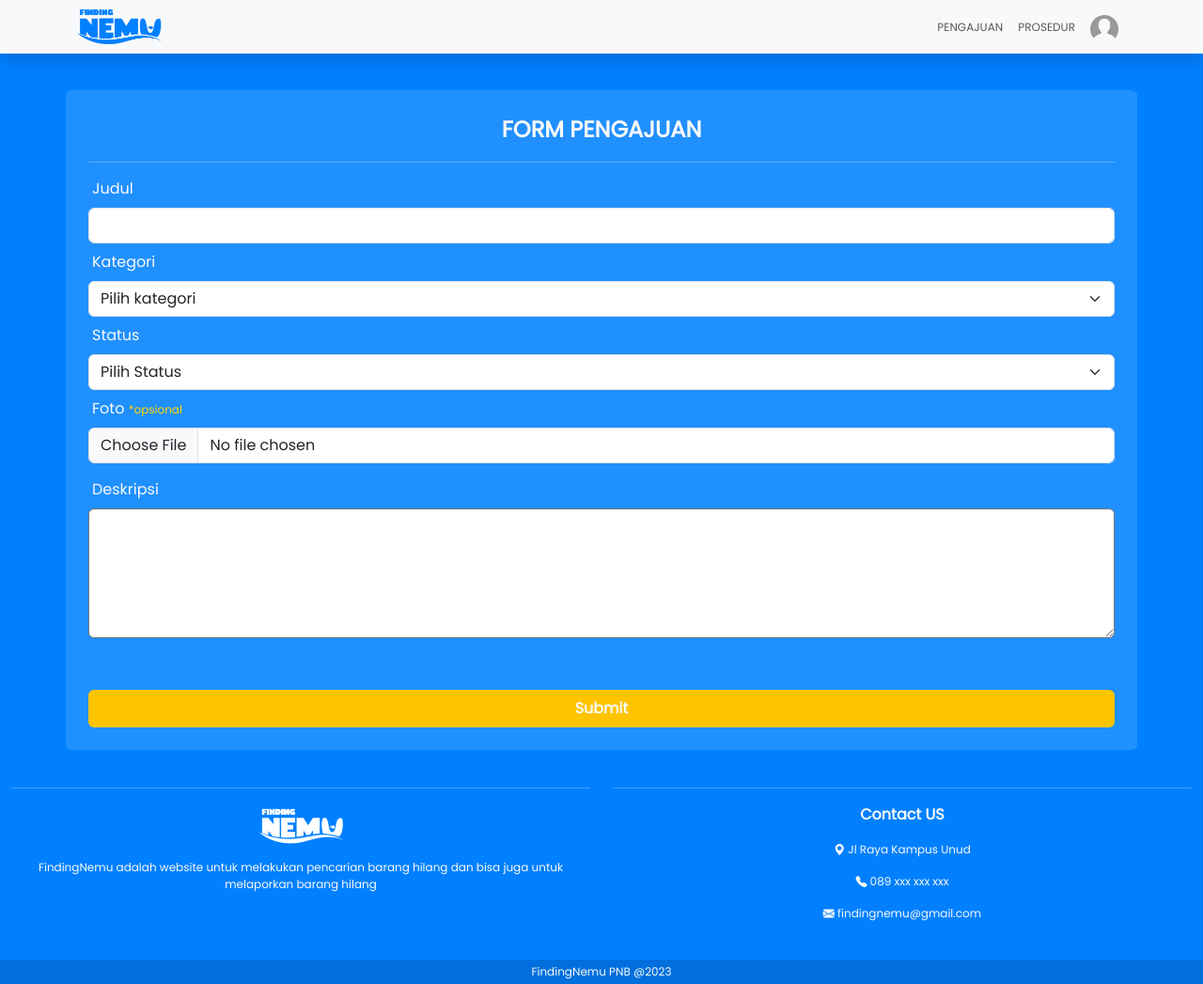
After one commit to bagaskara2004/FindingNemu, a CodeIgniter app: page /findingNemu/Cposting/pengajuan in a window 1280 px wide. The commit adds this page. Shown: the whole page at 94% size. Run offline with CodeIgniter, Linux system fonts and the light colour scheme; data comes from the database, SQL or seed files in the repository.

```diff
--- a/application/controllers/Cposting.php
+++ b/application/controllers/Cposting.php
@@ -11,12 +11,23 @@ class Cposting extends CI_Controller {
 
 	public function index()
 	{
+		$this->load->view('Posting/navbar.php');
 		$this->load->view('index.php');
+		$this->load->view('Posting/footer.php');
 	}
 
 	public function detail() {
-		$data["id_posting"] = $this->input->post("id_posting");
-		$this->load->view('Home/detail', $data);
+		$datas['data'] = $this->db->get_where('posting',['id_posting' => $this->input->post("id_posting")])->row_array();
+		$datas['pelapor'] = $this->db->get_where('user',['id_user' => $datas['data']['id_user']])->row_array();
+		$datas['kategori'] = $this->db->get_where('kategori',['id_kategori' => $datas['data']['id_kategori']])->row_array();
+		if ($datas['data']['status'] > 0) {
+			$datas['status'] = 'Temuan';
+		}else {
+			$datas['status'] = 'Kehilangan';
+		}
+		$this->load->view('Posting/navbar.php');
+		$this->load->view('Posting/detail', $datas);
+		$this->load->view('Posting/footer.php');
 	}
 
 	public function search() {
@@ -26,6 +37,12 @@ class Cposting extends CI_Controller {
 		echo $output;
 	}
 
+	public function pengajuan(){
+		$data['kategori'] = $this->db->select('*')->from('kategori')->get();
+		$this->load->view('Posting/navbar.php');
+		$this->load->view('Posting/pengajuan',$data);
+		$this->load->view('Posting/footer.php');
+	}
 	function simpan()
     {
         $this->Mposting->simpanPosting();
--- /dev/null
+++ b/application/views/Posting/footer.php
@@ -0,0 +1,22 @@
+<footer class="container-fluid background-blue">
+    <div class="row text-center text-light py-4">
+        <div class="col-12 col-sm-6">
+            <hr>
+            <img src="<?=base_url('asset/img/logo-light.png')?>" alt="findingnemu" style="width:90px;" >
+            <p class="mt-3 fs-7">FindingNemu adalah website untuk melakukan pencarian barang hilang dan bisa juga untuk melaporkan barang hilang</p>
+        </div>
+        <div class="col-12 col-sm-6">
+            <hr>
+            <p class="fw-semibold">Contact US</p>
+            <p class="fs-7"><i class="bi bi-geo-alt-fill"></i> Jl Raya Kampus Unud</p>
+            <p class="fs-7"><i class="bi bi-telephone-fill"></i> 089 xxx xxx xxx</p>
+            <p class="fs-7"><i class="bi bi-envelope-fill"></i> findingnemu@gmail.com</p>
+        </div>
+    </div>
+    <div class="row text-center background-blue3 text-light">
+        <div class="col-12 fs-7 p-1">FindingNemu PNB @2023</div>
+    </div>
+</footer>
+<script src="https://cdn.jsdelivr.net/npm/bootstrap@5.3.2/dist/js/bootstrap.bundle.min.js" integrity="sha384-C6RzsynM9kWDrMNeT87bh95OGNyZPhcTNXj1NW7RuBCsyN/o0jlpcV8Qyq46cDfL" crossorigin="anonymous"></script>
+</body>
+</html>
--- /dev/null
+++ b/application/views/Posting/navbar.php
@@ -0,0 +1,74 @@
+<!DOCTYPE html>
+<html lang="en">
+<head>
+    <meta charset="UTF-8">
+    <meta name="viewport" content="width=device-width, initial-scale=1.0">
+    <title>Home | FindingNemu</title>
+    <link href="https://cdn.jsdelivr.net/npm/bootstrap@5.3.2/dist/css/bootstrap.min.css" rel="stylesheet" integrity="sha384-T3c6CoIi6uLrA9TneNEoa7RxnatzjcDSCmG1MXxSR1GAsXEV/Dwwykc2MPK8M2HN" crossorigin="anonymous">
+    <link rel="stylesheet" href="<?=base_url('asset/css/style.css')?>">
+    <link rel="preconnect" href="https://fonts.googleapis.com">
+    <link rel="preconnect" href="https://fonts.gstatic.com" crossorigin>
+    <link href="https://fonts.googleapis.com/css2?family=Poppins&display=swap" rel="stylesheet">
+    <link rel="stylesheet" href="https://cdn.jsdelivr.net/npm/bootstrap-icons@1.11.2/font/bootstrap-icons.min.css">
+    <script src="<?= base_url('asset/jquery/jquery-3.7.1.min.js')?>"></script>
+</head>
+<body>
+
+<!-- user belum login -->
+
+<!-- <nav class="navbar navbar-expand-lg bg-body-tertiary fixed-top shadow">
+    <div class="container">
+    <img src="<?=base_url('asset/img/logo.png')?>" alt="findingnemu" style="width:90px;"class="img-fluid" >
+    <button class="navbar-toggler" type="button" data-bs-toggle="collapse" data-bs-target="#navbarSupportedContent" aria-controls="navbarSupportedContent" aria-expanded="false" aria-label="Toggle navigation">
+    <span class="navbar-toggler-icon"></span>
+    </button>
+    <div class="collapse navbar-collapse" id="navbarSupportedContent">
+    <hr>
+    <ul class="navbar-nav ms-auto">
+        <li class="nav-item border-blue button px-2 mx-1 rounded">
+            <a class="nav-link text-dark" href="<?=base_url('Cauth/login')?>">MASUK</a>
+        </li>
+        <li class="nav-item background-blue px-2 button mx-1 rounded">
+            <a class="nav-link text-light" href="<?=base_url('Cauth/register')?>">DAFTAR</a>
+        </li>
+    </ul>
+    <hr>
+    </div>
+    </div>
+</nav> -->
+
+<!-- user sudah login -->
+
+<nav class="navbar navbar-expand-lg bg-body-tertiary fixed-top shadow">
+    <div class="container">
+    <img src="<?=base_url('asset/img/logo.png')?>" alt="findingnemu" style="width:90px;"class="img-fluid" >
+    <button class="navbar-toggler" type="button" data-bs-toggle="collapse" data-bs-target="#navbarSupportedContent" aria-controls="navbarSupportedContent" aria-expanded="false" aria-label="Toggle navigation">
+    <span class="navbar-toggler-icon"></span>
+    </button>
+    <div class="collapse navbar-collapse" id="navbarSupportedContent">
+    <hr>
+    <ul class="navbar-nav ms-auto">
+        <li class="nav-item button d-flex align-items-center">
+            <a class="nav-link fs-7 mx-auto" href="<?=base_url('Cposting/pengajuan')?>">PENGAJUAN</a>
+        </li>
+        <li class="nav-item button d-flex align-items-center">
+            <a class="nav-link fs-7 mx-auto" href="<?=base_url('Cauth/register')?>">PROSEDUR</a>
+        </li>
+        <li class="nav-item">
+            <a class="nav-link button mx-auto" href="<?=base_url('Cauth/register')?>"><img src="<?=base_url('asset/foto_profile/default.png')?>" alt="findingnemu" style="width:30px;"class="img-fluid" ></a>
+        </li>
+    </ul>
+    <hr>
+    </div>
+    </div>
+</nav>
+
+
+<!-- navbar untuk detail, profile, form -->
+
+<!-- <nav class="navbar navbar-expand-lg bg-body-tertiary fixed-top shadow">
+    <div class="container">
+    <a class="navbar-brand fw-bold" href="<?=base_url('Cposting')?>"><i class="bi bi-chevron-left"></i></a>
+    <img src="<?=base_url('asset/img/logo.png')?>" alt="findingnemu" style="width:90px;"class="img-fluid" >
+    </div>
+</nav> -->
--- /dev/null
+++ b/application/views/Posting/pengajuan.php
@@ -0,0 +1,34 @@
+<div class="container-fluid background-blue pt-5">
+    <div class="container background-blue2 mt-5 text-light p-4 rounded fs-6">
+        <form>
+        <div class="text-center fs-4 fw-bold">FORM PENGAJUAN</div>
+        <hr>
+        <div class="mb-2">
+            <label for="Judul" class="form-label ms-1">Judul</label>
+            <input type="text" class="form-control" id="Judul" maxlength="20">
+        </div>
+        <label for="kategori" class="form-label ms-1">Kategori</label>
+        <select class="form-select mb-2">
+            <option selected>Pilih kategori</option>
+            <?php foreach ($kategori->result_array() as $kate) { ?>
+            <option value="<?=$kate['id_kategori']?>"><?=$kate['kategori']?></option>
+            <?php }?>
+        </select>
+        <label for="status" class="form-label ms-1">Status</label>
+        <select class="form-select mb-2">
+            <option selected>Pilih Status</option>
+            <option value="0">Kehilangan</option>
+            <option value="1">Temuan</option>
+        </select>
+        <label for="foto" class="form-label ms-1">Foto <span class="fs-7 color-yellow">*opsional</span></label>
+        <div class="input-group mb-3">
+            <input type="file" class="form-control" id="inputGroupFile03" aria-describedby="inputGroupFileAddon03" aria-label="Upload">
+        </div>
+        <label for="deskripsi" class="form-label ms-1">Deskripsi</label>
+        <div class="mb-5">
+            <textarea name="" id="deskripsi" rows="5" class="w-100 rounded p-2"></textarea>
+        </div>
+        <button type="submit" class="button border-none p-2 rounded w-100 background-yellow text-light fw-bold fs-6">Submit</button>
+        </form>
+    </div>
+</div>
```
Also changed, not shown: application/views/Home/detail.php (deleted, +0 -96 lines), application/views/Posting/detail.php (added, +51 -0 lines), application/views/index.php (+3 -59 lines), asset/foto_profile/default.png (added).
